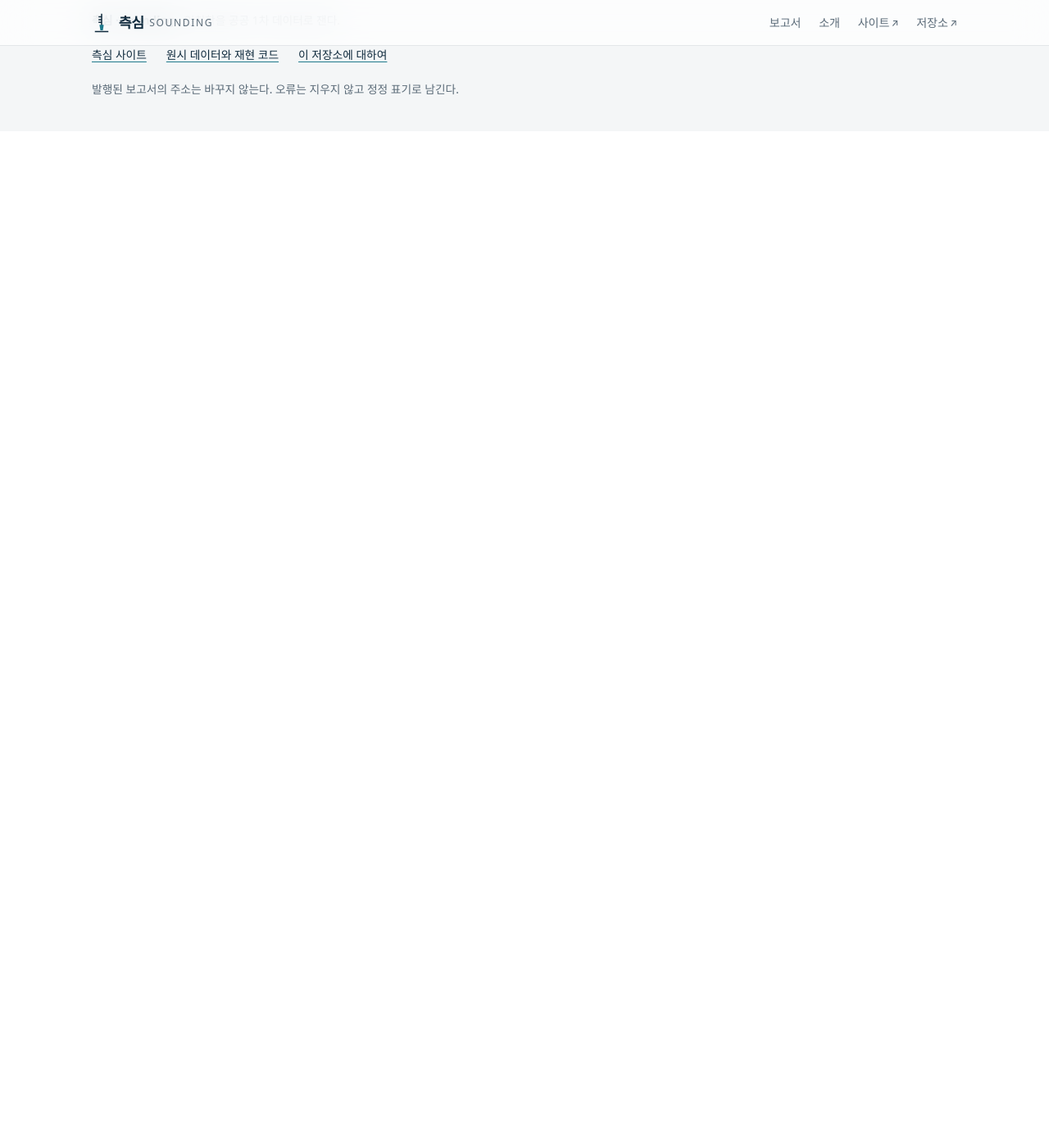
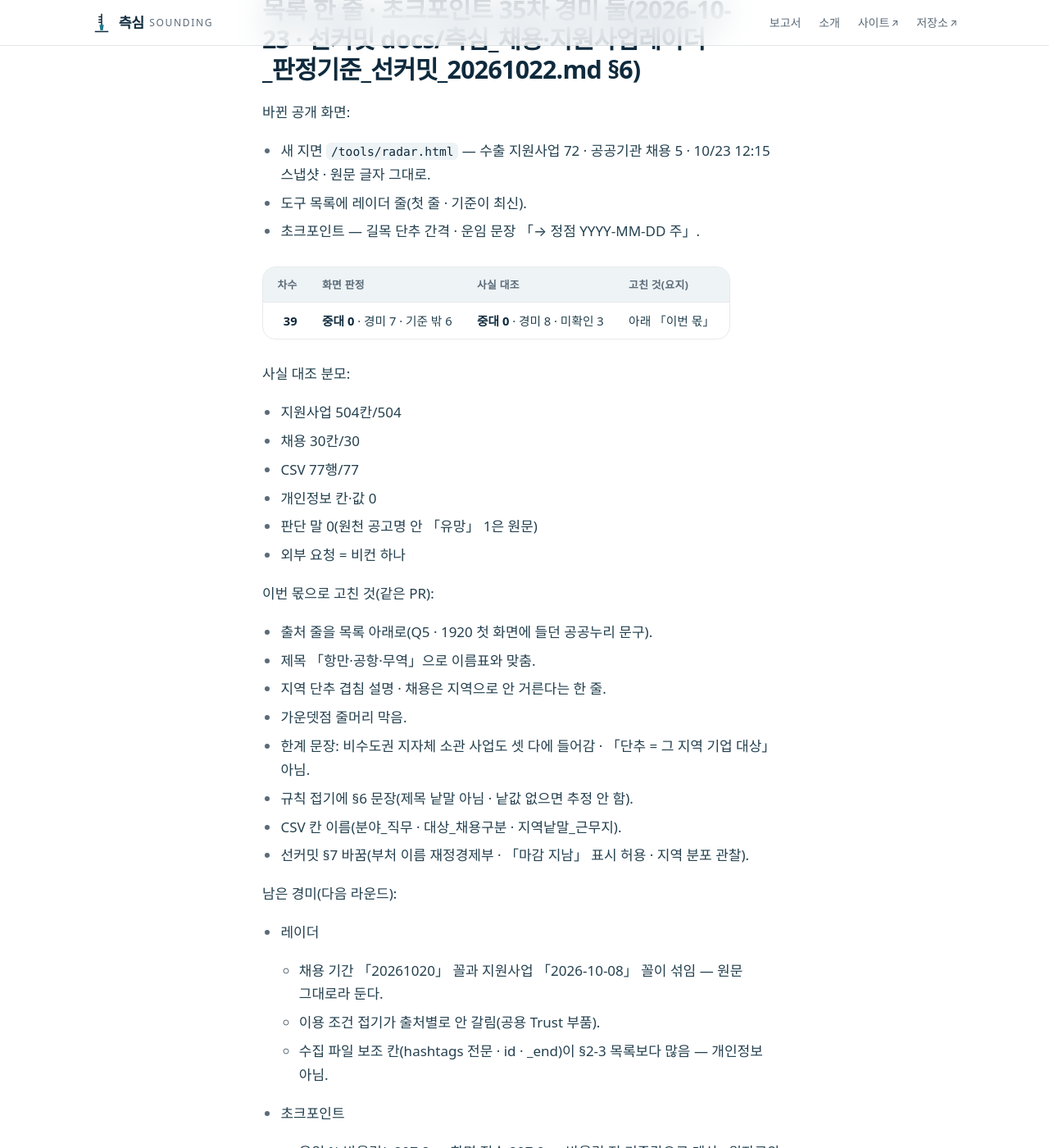
Before and after one commit to jisangj03-dev/incheon-port-analysis, a Jekyll site: the page built from docs/채점표_20261020.md, in a window 1280 px wide and 1400 px high, scrolled down 14645 px. Shown: the whole window at 82% size. Built offline with Jekyll 4.4.1, drawn with Linux system fonts in a browser that asks for light colours; some web fonts are replaced; our own code applies the rules of GitHub Pages for plain Markdown files; before the commit the page ends 14805 px from its top, so only the background shows below that; some of the changed text lies outside the part shown.

Commit message:
레이더 — 39차 사실 대조 경미 반영(한계: 비수도권 소관 사업도 셋 다 · 규칙 접기에 §6 문장 · CSV 칸 이름 · 선커밋 §7 바꿈) · 채점표 39차(화면·사실 중대 0) · STATUS · 작업기록
Co-Authored-By: Claude Opus 5.5 <noreply@anthropic.com>
Claude-Session: https://claude.ai/code/session_01MZ3cYDGK1Kxw411tM3B3jH

```diff
--- a/astro/src/pages/data/[name].csv.ts
+++ b/astro/src/pages/data/[name].csv.ts
@@ -71,8 +71,8 @@ const DATA: Record<string, () => { rows: Record<string, unknown>[]; note: string
   radar: () => {
     const D = J("data/collected/v3/radar.json");
     const rows = [
-      ...(D.support.n >= 3 ? D.support.items : []).map((x: any) => ({ 갈래: "수출 지원사업", 공고명: x.pblancNm, 기관: x.jrsdInsttNm, 수행: x.excInsttNm, 분야: x.pldirSportRealmLclasCodeNm, 대상: x.trgetNm, 기간: x.reqstBeginEndDe, 지역낱말: x.regions.join(" "), 원문: x.pblancUrl, 출처: "중소벤처기업부 · 공공데이터포털 15157820 · 공공누리 제3유형(출처표시·변경금지)" })),
-      ...(D.recruit.n >= 3 ? D.recruit.items : []).map((x: any) => ({ 갈래: "공공기관 채용", 공고명: x.recrutPbancTtl, 기관: x.instNm, 수행: "", 분야: x.ncsCdNmLst, 대상: `${x.recrutSeNm} · ${x.hireTypeNmLst}`, 기간: `${x.pbancBgngYmd} ~ ${x.pbancEndYmd}`, 지역낱말: x.workRgnNmLst, 원문: x.srcUrl, 출처: "재정경제부 · 공공데이터포털 15125273 · 이용허락범위 제한 없음" })),
+      ...(D.support.n >= 3 ? D.support.items : []).map((x: any) => ({ 갈래: "수출 지원사업", 공고명: x.pblancNm, 기관: x.jrsdInsttNm, 수행: x.excInsttNm, 분야_직무: x.pldirSportRealmLclasCodeNm, 대상_채용구분: x.trgetNm, 기간: x.reqstBeginEndDe, 지역낱말_근무지: x.regions.join(" "), 원문: x.pblancUrl, 출처: "중소벤처기업부 · 공공데이터포털 15157820 · 공공누리 제3유형(출처표시·변경금지)" })),
+      ...(D.recruit.n >= 3 ? D.recruit.items : []).map((x: any) => ({ 갈래: "공공기관 채용", 공고명: x.recrutPbancTtl, 기관: x.instNm, 수행: "", 분야_직무: x.ncsCdNmLst, 대상_채용구분: `${x.recrutSeNm} · ${x.hireTypeNmLst}`, 기간: `${x.pbancBgngYmd} ~ ${x.pbancEndYmd}`, 지역낱말_근무지: x.workRgnNmLst, 원문: x.srcUrl, 출처: "재정경제부 · 공공데이터포털 15125273 · 이용허락범위 제한 없음" })),
     ];
     return { rows, note: `${D.fetched} 스냅샷 · 고르는 규칙 = 지면 「방법」 · 3건 미만 칸은 지면처럼 뺀다 · 수집 tools-build/radar.py` };
   },
--- a/docs/채점표_20261020.md
+++ b/docs/채점표_20261020.md
@@ -194,3 +194,47 @@
 | **38** | **중대 0 · 경미 0**(Q1~Q8) · 기준 밖 경미 2(이동 지면 「(으)로」 조사 틀 · 꼬리 링크 새 창 안내 없음) · 판정 불가 1(「갱신되면 메일」 약속은 뉴스레터 운영에 달림) | **중대 0 · 경미 0**(빌드 80지면 전수 — 꼬리 5지면에 줄 1씩 · 나머지 75지면 0 · PortWatch 지면 0 · 외부 요청 증가 0) | 이동 지면 조사를 받침으로 고름(옛 /go/newsletter·blog 도 같이 고쳐짐) · 꼬리 링크 aria-label 「(새 창)」 |
 
 남은 것: 「갱신되면 메일」 약속은 nl-01 이 정한 운영(새 공표 때 요점)이 실제로 돌아야 참이 된다 — 첫 발송 = 선장님 손.
+
+## 39차 — 채용·지원사업 레이더 새 지면 · 도구 목록 한 줄 · 초크포인트 35차 경미 둘(2026-10-23 · 선커밋 docs/측심_채용·지원사업레이더_판정기준_선커밋_20261022.md §6)
+
+바뀐 공개 화면:
+- 새 지면 `/tools/radar.html` — 수출 지원사업 72 · 공공기관 채용 5 · 10/23 12:15 스냅샷 · 원문 글자 그대로.
+- 도구 목록에 레이더 줄(첫 줄 · 기준이 최신).
+- 초크포인트 — 길목 단추 간격 · 운임 문장 「→ 정점 YYYY-MM-DD 주」.
+
+| 차수 | 화면 판정 | 사실 대조 | 고친 것(요지) |
+|---|---|---|---|
+| **39** | **중대 0** · 경미 7 · 기준 밖 6 | **중대 0** · 경미 8 · 미확인 3 | 아래 「이번 몫」 |
+
+사실 대조 분모:
+- 지원사업 504칸/504
+- 채용 30칸/30
+- CSV 77행/77
+- 개인정보 칸·값 0
+- 판단 말 0(원천 공고명 안 「유망」 1은 원문)
+- 외부 요청 = 비컨 하나
+
+이번 몫으로 고친 것(같은 PR):
+- 출처 줄을 목록 아래로(Q5 · 1920 첫 화면에 들던 공공누리 문구).
+- 제목 「항만·공항·무역」으로 이름표와 맞춤.
+- 지역 단추 겹침 설명 · 채용은 지역으로 안 거른다는 한 줄.
+- 가운뎃점 줄머리 막음.
+- 한계 문장: 비수도권 지자체 소관 사업도 셋 다에 들어감 · 「단추 = 그 지역 기업 대상」 아님.
+- 규칙 접기에 §6 문장(제목 낱말 아님 · 낱값 없으면 추정 안 함).
+- CSV 칸 이름(분야_직무 · 대상_채용구분 · 지역낱말_근무지).
+- 선커밋 §7 바꿈(부처 이름 재정경제부 · 「마감 지남」 표시 허용 · 지역 분포 관찰).
+
+남은 경미(다음 라운드):
+- 레이더
+  - 채용 기간 「20261020」 꼴과 지원사업 「2026-10-08」 꼴이 섞임 — 원문 그대로라 둔다.
+  - 이용 조건 접기가 출처별로 안 갈림(공용 Trust 부품).
+  - 수집 파일 보조 칸(hashtags 전문 · id · _end)이 §2-3 목록보다 많음 — 개인정보 아님.
+- 초크포인트
+  - 운임 % 반올림(+297.8 vs 화면 정수 297.9 — 반올림 전 기준값으로 계산 · 원자료와 일치 · 35차부터).
+  - 「라스타누라 → 부산」 예시 끝점(원유는 울산·여수·대산 쪽 · Q8).
+  - 머리 기준일(10-18)보다 뒤인 운임 정점 주(10-19).
+  - 급감 문턱 27.7척의 근거.
+
+미확인:
+- radar.json 글자 = 원천 응답 글자(원본 미보관 · 세션 네트워크 금지 — 수집 코드가 strip·null 말고 손대지 않는 것은 코드로 확인).
+- 브라우저 동작(시험 `tools-v3.spec.mjs` 「도구 radar」가 단추 → 보이는 수 변화를 실행으로 잰다).
```
Also changed, not shown: docs/STATUS.md (+1 -1 lines), docs/작업기록.md (+1 -0 lines), docs/측심_채용·지원사업레이더_판정기준_선커밋_20261022.md (+6 -0 lines), 1 other file.
